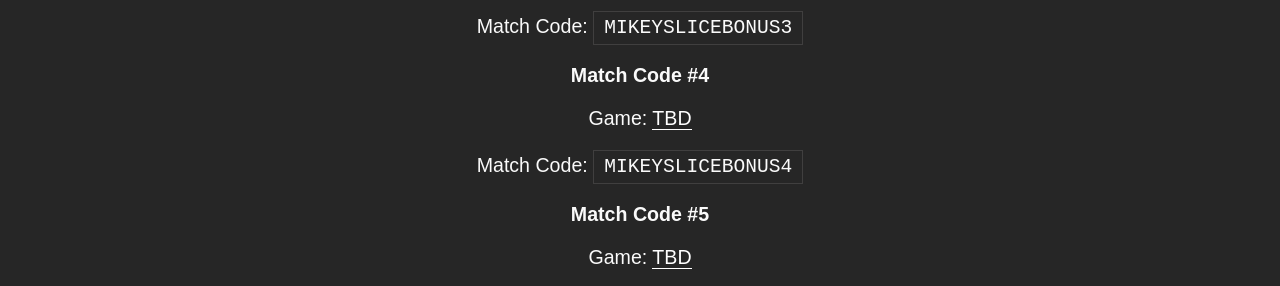
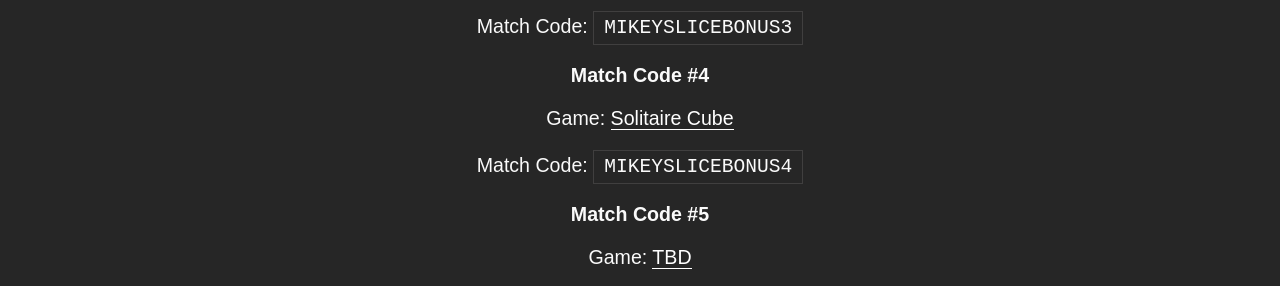
Before and after one commit to mikeyslice/esports-medium, a Jekyll site: the page built from skillz-match-codes.md, in a window 1280 px wide and 900 px high, scrolled down 4969 px. Shown: the part 153-439 px from the top of the window. Built offline with Jekyll 4.4.1, drawn with Linux system fonts in a browser that asks for light colours.

Commit message:
Update Skillz Match Codes “skillz-match-codes”

```diff
--- a/_includes/pages/skillz-match-codes.html
+++ b/_includes/pages/skillz-match-codes.html
@@ -181,7 +181,7 @@
 
 <h3>Match Code #4</h3>
 
-<p>Game: <a href="/skillz-games/">TBD</a><p>
+<p>Game: <a href="/skillz-games/">Solitaire Cube</a><p>
 
 <p>Match Code: <code>MIKEYSLICEBONUS4</code><p>
 
```
